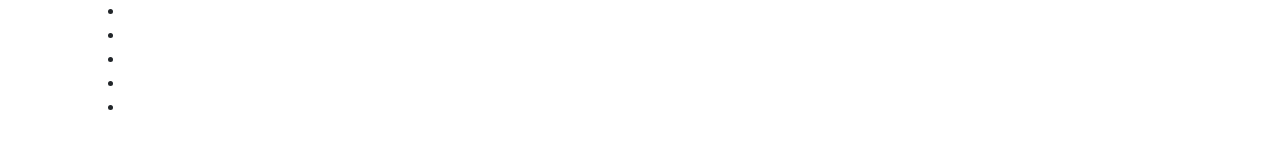
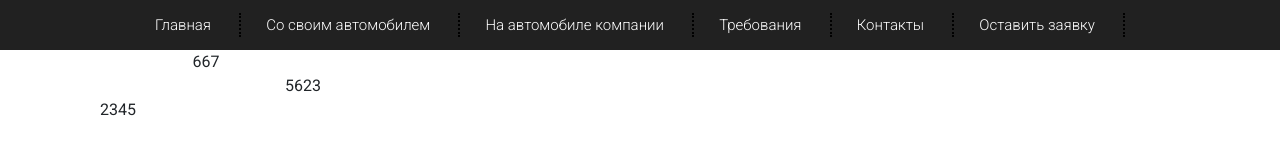
Before and after one commit to keys4words/19038, a plain HTML site: page m2/src/index.html in a window 1280 px wide. Drawn offline with nearby package versions, Linux system fonts and the light colour scheme.

Commit message:
make header in m2

```diff
--- a/m2/src/css/style.css
+++ b/m2/src/css/style.css
@@ -1,3 +1,27 @@
 * {
     font-family: 'Roboto', sans-serif;
 }
+
+nav {
+    height: 50px;
+    background-color: #212121;
+}
+
+.menu {
+    display: flex;
+    justify-content: space-between;
+    padding: 13px 70px;
+    margin: 0;
+    list-style-type: none;
+}
+
+.menu .menu_link{
+    color: #ffffff;
+    font-size: 15px;
+    font-weight: 300;
+}
+
+.menu .menu_item {
+    border-right: 2px dotted black;
+    padding-right: 28px;
+}
--- a/m2/src/index.html
+++ b/m2/src/index.html
@@ -1,36 +1,76 @@
-<!doctype html>
+<!DOCTYPE html>
 <html lang="en">
   <head>
     <!-- Required meta tags -->
-    <meta charset="utf-8">
-    <meta name="viewport" content="width=device-width, initial-scale=1, shrink-to-fit=no">
+    <meta charset="utf-8" />
+    <meta
+      name="viewport"
+      content="width=device-width, initial-scale=1, shrink-to-fit=no"
+    />
 
-    <link href="https://fonts.googleapis.com/css?family=Roboto:300,400,700&display=swap&subset=cyrillic" rel="stylesheet">
-    <link rel="stylesheet" href="css/bootstrap-reboot.min.css">
-    <link rel="stylesheet" href="css/bootstrap-grid.min.css">
-    <link rel="stylesheet" href="css/style.css">
+    <link
+      href="https://fonts.googleapis.com/css?family=Roboto:300,400,700&display=swap&subset=cyrillic"
+      rel="stylesheet"
+    />
+    <link rel="stylesheet" href="css/bootstrap-reboot.min.css" />
+    <link rel="stylesheet" href="css/bootstrap-grid.min.css" />
+    <link rel="stylesheet" href="css/style.css" />
 
     <title>Home</title>
   </head>
   <body>
     <header>
+      <nav>
         <div class="container">
-            <nav>
-                <ul class="menu">
-                    <li class="menu_item"><a href="#" class="menu_link"></a></li>
-                    <li class="menu_item"><a href="#" class="menu_link"></a></li>
-                    <li class="menu_item"><a href="#" class="menu_link"></a></li>
-                    <li class="menu_item"><a href="#" class="menu_link"></a></li>
-                    <li class="menu_item"><a href="#" class="menu_link"></a></li>
-                </ul>
-            </nav>
+          <ul class="menu">
+            <li class="menu_item"><a href="#" class="menu_link">Главная</a></li>
+            <li class="menu_item">
+              <a href="#" class="menu_link">Со своим автомобилем</a>
+            </li>
+            <li class="menu_item">
+              <a href="#" class="menu_link">На автомобиле компании</a>
+            </li>
+            <li class="menu_item">
+              <a href="#" class="menu_link">Требования</a>
+            </li>
+            <li class="menu_item">
+              <a href="#" class="menu_link">Контакты</a>
+            </li>
+            <li class="menu_item">
+              <a href="#" class="menu_link">Оставить заявку</a>
+            </li>
+          </ul>
         </div>
+      </nav>
+      <div class="subheader">
+        <div class="container">
+          <div class="col-md-4 offset-md-1">
+667
+          </div>
+          <div class="col-md-2 offset-md-2">
+            5623
+          </div>
+          <div class="col-md-2">2345</div>
+        </div>
+      </div>
     </header>
 
     <!-- Optional JavaScript -->
     <!-- jQuery first, then Popper.js, then Bootstrap JS -->
-    <script src="https://code.jquery.com/jquery-3.4.1.slim.min.js" integrity="sha384-J6qa4849blE2+poT4WnyKhv5vZF5SrPo0iEjwBvKU7imGFAV0wwj1yYfoRSJoZ+n" crossorigin="anonymous"></script>
-    <script src="https://cdn.jsdelivr.net/npm/popper.js@1.16.0/dist/umd/popper.min.js" integrity="sha384-Q6E9RHvbIyZFJoft+2mJbHaEWldlvI9IOYy5n3zV9zzTtmI3UksdQRVvoxMfooAo" crossorigin="anonymous"></script>
-    <script src="/js/bootstrap.min.js" integrity="sha384-wfSDF2E50Y2D1uUdj0O3uMBJnjuUD4Ih7YwaYd1iqfktj0Uod8GCExl3Og8ifwB6" crossorigin="anonymous"></script>
+    <script
+      src="https://code.jquery.com/jquery-3.4.1.slim.min.js"
+      integrity="sha384-J6qa4849blE2+poT4WnyKhv5vZF5SrPo0iEjwBvKU7imGFAV0wwj1yYfoRSJoZ+n"
+      crossorigin="anonymous"
+    ></script>
+    <script
+      src="https://cdn.jsdelivr.net/npm/popper.js@1.16.0/dist/umd/popper.min.js"
+      integrity="sha384-Q6E9RHvbIyZFJoft+2mJbHaEWldlvI9IOYy5n3zV9zzTtmI3UksdQRVvoxMfooAo"
+      crossorigin="anonymous"
+    ></script>
+    <script
+      src="/js/bootstrap.min.js"
+      integrity="sha384-wfSDF2E50Y2D1uUdj0O3uMBJnjuUD4Ih7YwaYd1iqfktj0Uod8GCExl3Og8ifwB6"
+      crossorigin="anonymous"
+    ></script>
   </body>
 </html>
```
